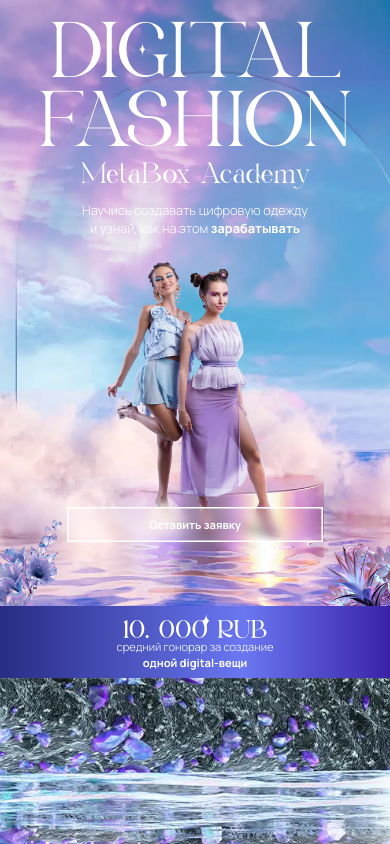
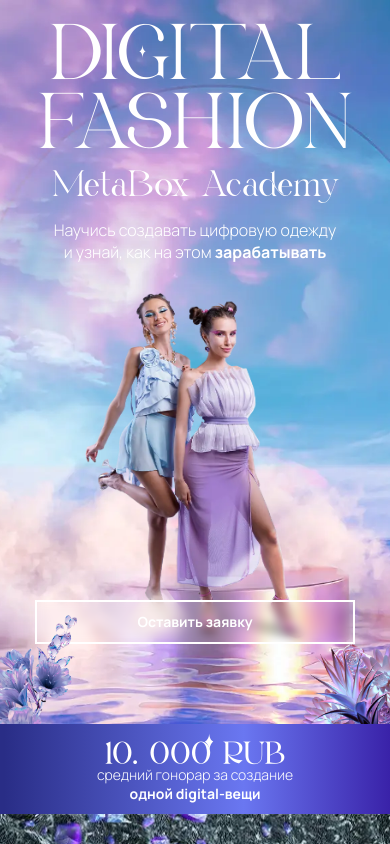
Before and after one commit to boyko1396/metabox_v4, a website built with webpack: page src/index.html in a window 390 px wide. Shown: the top 844 px of the page. Built offline with nearby package versions, Linux system fonts and the light colour scheme; files whose address does not match are found by name.

Commit message:
fix resolutuion mobile

```diff
--- a/src/scss/config/default.scss
+++ b/src/scss/config/default.scss
@@ -4,6 +4,9 @@
 html {
   font-size: $siteResolution;
   scroll-behavior: smooth;
+  @media (max-width: $lg) {
+    font-size: $siteResolutionMobile;
+  }
 }
 
 html,
--- a/src/scss/config/vars.scss
+++ b/src/scss/config/vars.scss
@@ -1,4 +1,5 @@
 $siteResolution: .8px;
+$siteResolutionMobile: 1px;
 $mainFont: 'Manrope';
 $type1Font: 'Vensfolk';
 $type2Font: 'Gyahegi';
```
Also changed, not shown: dist/css/style.min.css, dist/index.html.
